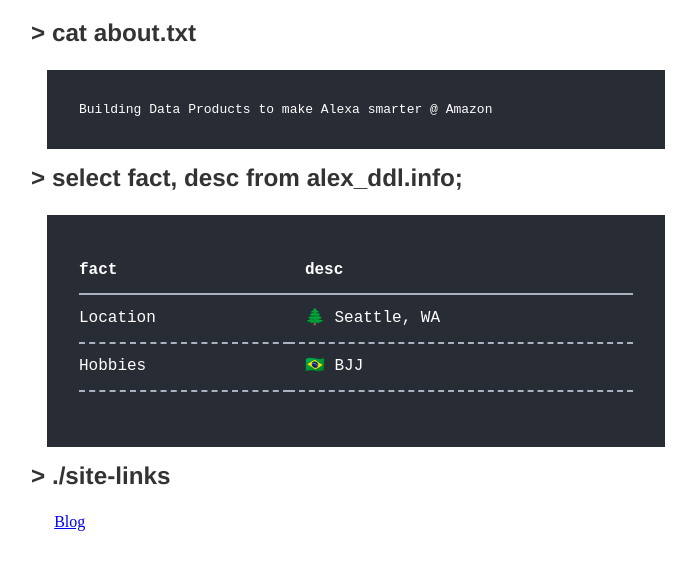
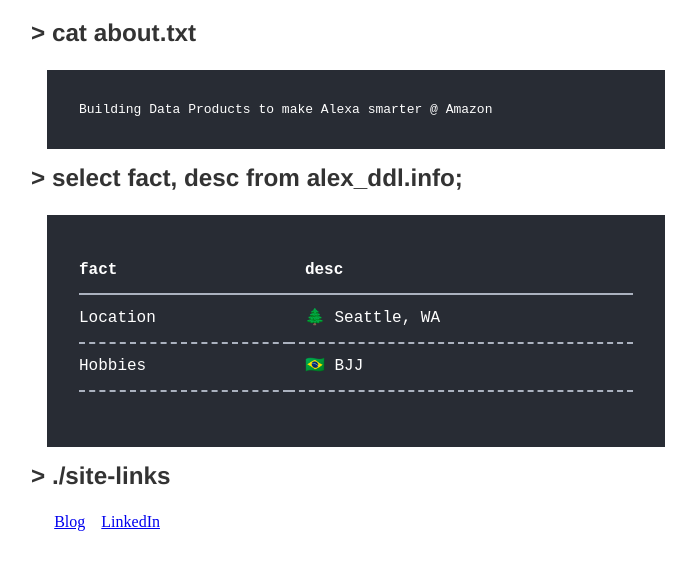
Before and after one commit to lxchavez/alexchavez.codes, a Gatsby site: page / in a window 1280 px wide. Shown: the part 86-656 px from the top of the page, without its empty margins (300-996 px from the left). Built offline with nearby package versions, Linux system fonts and the light colour scheme; Gatsby itself is replaced by a stand-in of ours; what typography-theme-irving would draw is missing.

Commit message:
Add link to LinkedIn

```diff
--- a/src/pages/index.js
+++ b/src/pages/index.js
@@ -52,8 +52,9 @@
         </table>
       </Output>
       <h2>> ./site-links</h2>
-      <ul style={{ listStyle: `none`, float: `left` }}>
+      <ul style={{ listStyle: `none` }}>
         <ListLink to="/blog/">Blog</ListLink>
+        <a href="https://www.linkedin.com/in/lxchavez/">LinkedIn</a>
       </ul>
     </Layout>
   )
```
